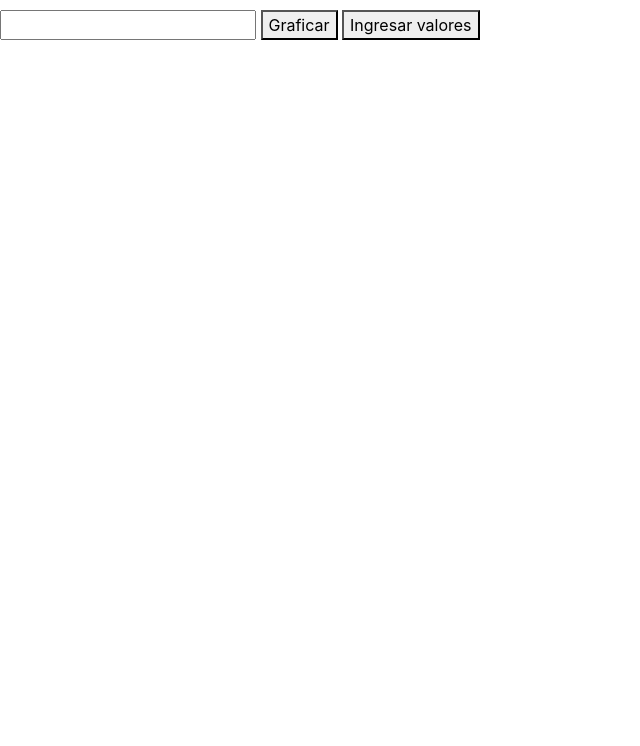
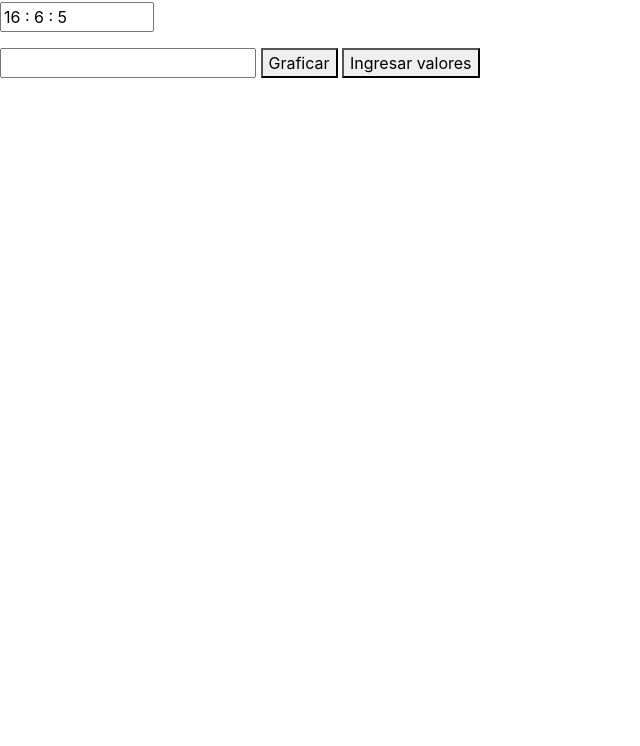
Before and after one commit to Jochizan/relations-and-graphs, a plain HTML site: page index.html in a window 1280 px wide. Shown: the part 54-800 px from the top of the page, without its empty margins (0-640 px from the left). Drawn offline with nearby package versions, Linux system fonts and the light colour scheme.

Commit message:
Subiendo agregar reloj a la pagina web

```diff
--- a/index.html
+++ b/index.html
@@ -3,15 +3,19 @@
   <head>
     <meta charset="UTF-8" />
     <meta name="viewport" content="width=device-width, initial-scale=1" />
+    <!--<link rel="stylesheet" href="css/style.css">-->
     <link rel="stylesheet" href="css/main.css">
     <link rel="stylesheet" href="https://cdn.jsdelivr.net/npm/bootstrap@4.5.3/dist/css/bootstrap.min.css" integrity="sha384-TX8t27EcRE3e/ihU7zmQxVncDAy5uIKz4rEkgIXeMed4M0jlfIDPvg6uqKI2xXr2" crossorigin="anonymous">
     <script src="https://code.jquery.com/jquery-3.5.1.slim.min.js" integrity="sha384-DfXdz2htPH0lsSSs5nCTpuj/zy4C+OGpamoFVy38MVBnE+IbbVYUew+OrCXaRkfj" crossorigin="anonymous"></script>
     <script src="https://cdn.jsdelivr.net/npm/bootstrap@4.5.3/dist/js/bootstrap.bundle.min.js" integrity="sha384-ho+j7jyWK8fNQe+A12Hb8AhRq26LrZ/JpcUGGOn+Y7RsweNrtN/tE3MoK7ZeZDyx" crossorigin="anonymous"></script>
     <title>Grafos</title>
   </head>
-  <body>
+  <body onload="timeStatus()">
     <h1>Matrices Booleanas</h1>
     <header>
+      <form action="" name="form_reloj">
+        <input type="text" name="reloj" size="10">
+      </form>
     </header>
     <main>
       <ul id="stock" class="grafo">
@@ -23,5 +27,6 @@
     <footer>
     </footer>
     <script src="js/index.js"></script>
+    <script src="js/time.js"></script>
   </body>
 </html>
--- /dev/null
+++ b/js/time.js
@@ -0,0 +1,9 @@
+const timeStatus = () => {
+  let momentActual = new Date();
+  let hora = momentActual.getHours();
+  let minuto = momentActual.getMinutes();
+  let segundo = momentActual.getSeconds();
+  let mostrar = hora + " : " + minuto + " : " + segundo;
+  document.form_reloj.reloj.value = mostrar;
+  setTimeout("timeStatus()", 1000);
+}
```
